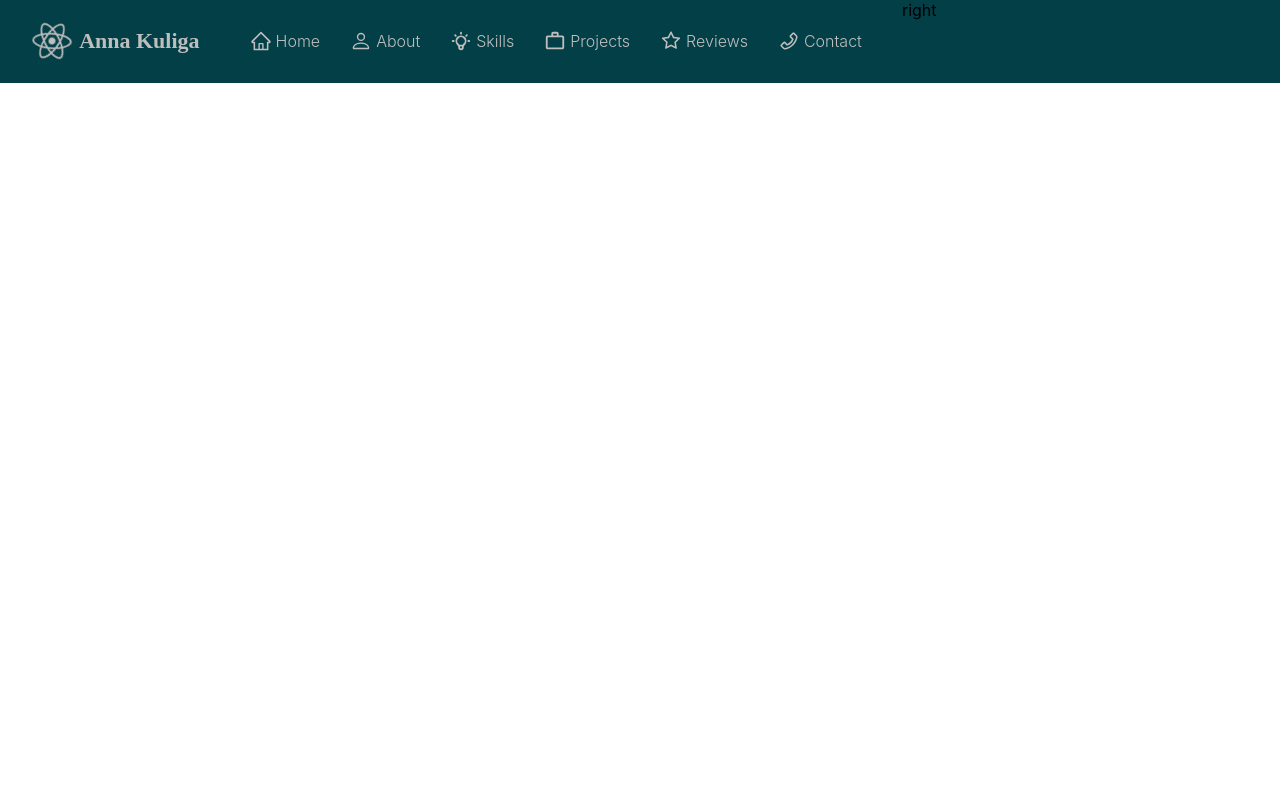
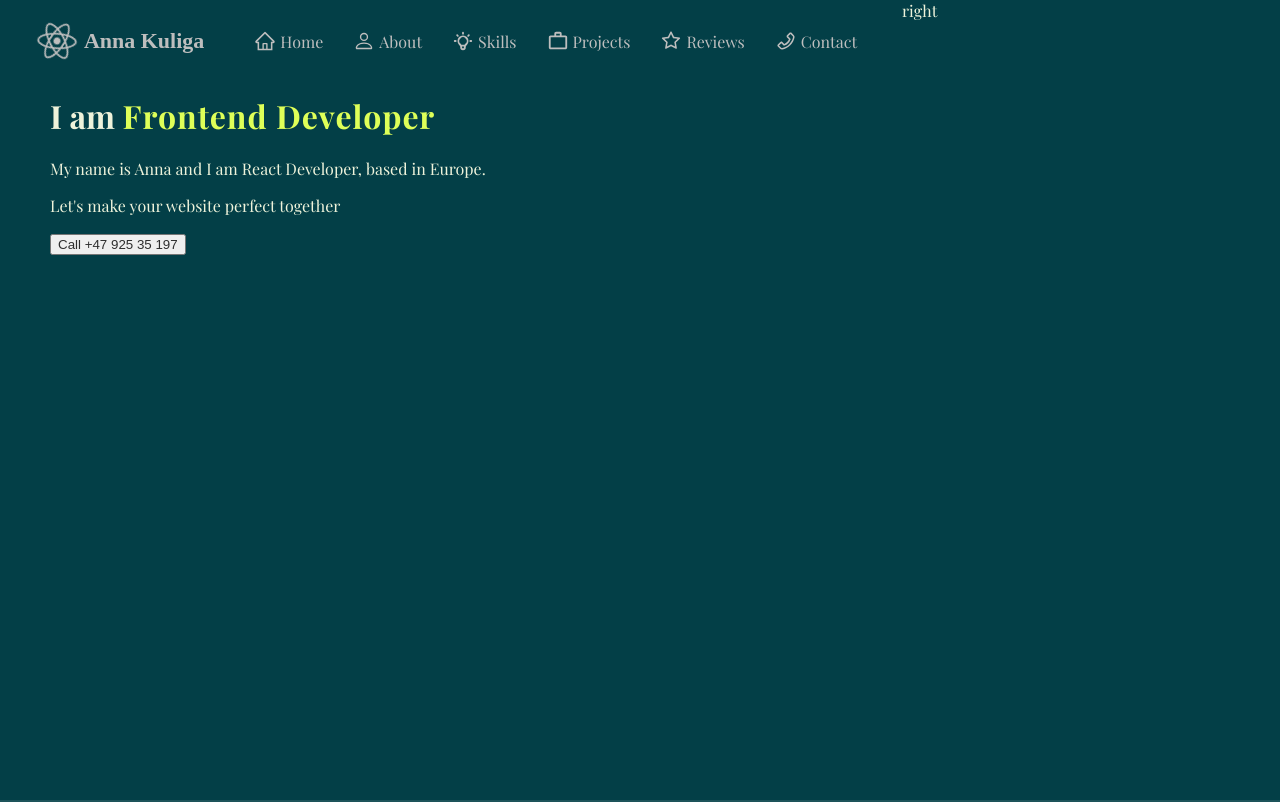
Before and after one commit to AnnaKuliga/anna-kuliga, a React (Create React App) app: page / in a window 1280 px wide. Built offline with nearby package versions, Linux system fonts and the light colour scheme; a web font is replaced by a local one.

Commit message:
added hero content

```diff
--- a/src/App.css
+++ b/src/App.css
@@ -6,7 +6,7 @@
   --primaryColor: #deff58;
   --hoverColor: #e0f780;
   --paleColor: hsl(54, 75%, 89%);
-  --whiteColor: hsl(0, 0%, 100%);
+  --whiteColor: #eef3db;
   --blackColor: hsl(0, 0%, 18%);
   --textColor: hsl(240, 1%, 48%);
   --bgColor: #033f47;
@@ -31,6 +31,7 @@
   flex-direction: column;
   gap: 25px;
   overflow: hidden;
+  font-family: var(--main-font);
 }
 ::-webkit-scrollbar {
   display: none;
@@ -82,6 +83,12 @@ img {
 }
 .container {
   background: var(--bgColor);
+  color: var(--whiteColor);
+}
+.full-height {
+  min-height: 100vh;
+  height: 100%;
+  border-bottom: 2px solid rgba(255, 255, 255, 0.1);
 }
 footer {
   background-image: url(/src/assets/img/side_img.jpg);
--- a/src/components/Body/Header/Header.css
+++ b/src/components/Body/Header/Header.css
@@ -2,7 +2,7 @@
   --primaryColor: #deff58;
   --hoverColor: #e0f780;
   --paleColor: hsl(54, 75%, 89%);
-  --whiteColor: hsl(0, 0%, 100%);
+  --whiteColor: #eef3db;
   --blackColor: hsl(0, 0%, 18%);
   --textColor: hsl(240, 1%, 48%);
   --bgColor: #033f47;
--- a/src/components/Body/Header/Header.scss
+++ b/src/components/Body/Header/Header.scss
@@ -2,7 +2,7 @@
   --primaryColor: #deff58;
   --hoverColor: #e0f780;
   --paleColor: hsl(54, 75%, 89%);
-  --whiteColor: hsl(0, 0%, 100%);
+  --whiteColor: #eef3db;
   --blackColor: hsl(0, 0%, 18%);
   --textColor: hsl(240, 1%, 48%);
   --bgColor: #033f47;
--- a/src/components/Body/Hero/Hero.css
+++ b/src/components/Body/Hero/Hero.css
@@ -2,7 +2,7 @@
   --primaryColor: #deff58;
   --hoverColor: #e0f780;
   --paleColor: hsl(54, 75%, 89%);
-  --whiteColor: hsl(0, 0%, 100%);
+  --whiteColor: #eef3db;
   --blackColor: hsl(0, 0%, 18%);
   --textColor: hsl(240, 1%, 48%);
   --bgColor: #033f47;
@@ -30,6 +30,13 @@
   padding: 10px;
   flex-basis: 70%;
 }
+.hero .left .hero-text {
+  margin-left: 40px;
+}
+.hero .left .hero-text .text-brand {
+  color: var(--primaryColor);
+  letter-spacing: 1px;
+}
 .hero .right {
   flex-basis: 30%;
 }/*# sourceMappingURL=Hero.css.map */
--- a/src/components/Body/Hero/Hero.jsx
+++ b/src/components/Body/Hero/Hero.jsx
@@ -3,9 +3,22 @@ import "./Hero.css";
 import Header from "../Header/Header";
 const Hero = () => {
   return (
-    <div className="hero">
+    <div className="hero full-height">
       <div className="left">
         <Header />
+
+        <div className="hero-text">
+          <h1>
+            I am <span class="text-brand">Frontend Developer</span>
+          </h1>
+          <p>My name is Anna and I am React Developer, based in Europe.</p>
+          <div className="contact">
+            <p>Let's make your website perfect together</p>
+            <button className="btn-hero">
+              <a href="tel:+47 925 35 197">Call +47 925 35 197</a>
+            </button>
+          </div>
+        </div>
       </div>
       <div className="right">right</div>
     </div>
--- a/src/components/Body/Hero/Hero.scss
+++ b/src/components/Body/Hero/Hero.scss
@@ -2,7 +2,7 @@
   --primaryColor: #deff58;
   --hoverColor: #e0f780;
   --paleColor: hsl(54, 75%, 89%);
-  --whiteColor: hsl(0, 0%, 100%);
+  --whiteColor: #eef3db;
   --blackColor: hsl(0, 0%, 18%);
   --textColor: hsl(240, 1%, 48%);
   --bgColor: #033f47;
@@ -29,6 +29,13 @@
   .left {
     padding: 10px;
     flex-basis: 70%;
+    .hero-text {
+      margin-left: 40px;
+      .text-brand {
+        color: var(--primaryColor);
+        letter-spacing: 1px;
+      }
+    }
   }
   .right {
     flex-basis: 30%;
```
Also changed, not shown: 2 other files (tests, documents, lock files or other folders).
